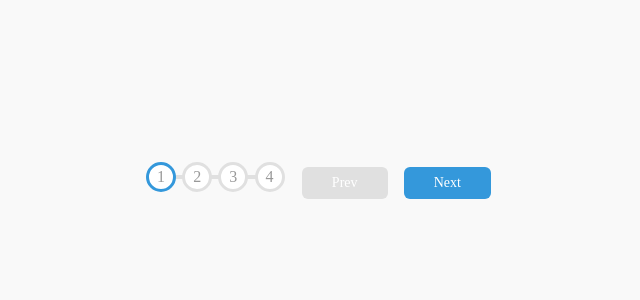
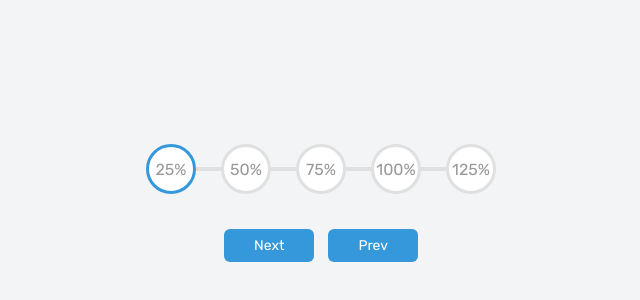
Before and after one commit to Ujjal-ENG/ProgressBar, a plain HTML site: page index.html in a window 1280 px wide. Shown: the part 202-502 px from the top of the page, without its empty margins (319-959 px from the left). Drawn offline with Linux system fonts and the light colour scheme; a web font is replaced by a local one.

Commit message:
Finally All  done this Progress Bar

```diff
--- a/index.html
+++ b/index.html
@@ -11,26 +11,16 @@
 
 <body>
   <div class="container">
-
     <div class="progress-container">
-
-      <div class="progress" id="progress"></div>
-
-        <div class="circle active">1</div>
-        <div class="circle">2</div>
-        <div class="circle">3</div>
-        <div class="circle">4</div>
-
-        <br> <br>
-      <button class="btn" id="prev" disabled>
-        Prev
-      </button>
-      <button class="btn" id="next">
-        Next
-      </button>
-
+      <div class="progress" id="progress"> </div>
+      <div class="circle active">25%</div>
+      <div class="circle">50%</div>
+      <div class="circle">75%</div>
+      <div class="circle">100%</div>
+      <div class="circle">125%</div>
     </div>
-
+    <button id="next"  class="btn">Next</button>
+    <button id="prev"  class="btn">Prev</button>
   </div>
 
   <script src="index.js"></script>
--- a/style.css
+++ b/style.css
@@ -1,19 +1,29 @@
-@import url("https://fonts.googleapis.com/css?family=Muli&display=swap");
+
+@import url('https://fonts.googleapis.com/css2?family=Rubik&display=swap');
 
 
-:root{
+:root {
   --line-border-fill: #3498db;
   --line-border-empty: #e0e0e0;
 }
 
+
 * {
+  padding: 0;
+  margin: 0;
+  border: 0;
+  box-sizing: inherit;
+}
+
+html {
   box-sizing: border-box;
 }
 
 body {
-  font-family: 'Muli', 'sans-serif';
-  background-color: rgb(249, 249, 249);
+  background: #F3F4F6;
+  font-family: "Rubik", sans-serif;
   display: flex;
+  flex-direction: column;
   align-items: center;
   justify-content: center;
   height: 100vh;
@@ -22,7 +32,20 @@ body {
 }
 
 .container {
+  margin-top: 15px;
   text-align: center;
+}
+
+.progress-container::before {
+  content: "";
+  background: var(--line-border-empty);
+  position: absolute;
+  top: 50%;
+  left: 0;
+  transform: translateY(-50%);
+  height: 4px;
+  width: 100%;
+  z-index: -1;
 }
 
 .progress-container {
@@ -34,19 +57,8 @@ body {
   width: 350px;
 }
 
-.progress-container::before{
-    content: '';
-    background-color: var(--line-border-empty);
-    position: absolute;
-    top: 36%;
-    left: 0;
-    transform: translateY(-50%);
-    height: 4px;
-    width: 34%;
-    z-index: -1;
-}
 .progress {
-  background-color: var(--line-border-fill);
+  background: var(--line-border-fill);
   position: absolute;
   top: 50%;
   left: 0;
@@ -54,15 +66,15 @@ body {
   height: 4px;
   width: 0%;
   z-index: -1;
-  transition: .4s ease;
+  transition: 0.4s ease;
 }
 
-.circle{
-  background-color: white;
+.circle {
+  background: #fff;
   color: #999;
   border-radius: 50%;
-  height: 30px;
-  width: 30px;
+  height: 50px;
+  width: 50px;
   display: flex;
   align-items: center;
   justify-content: center;
@@ -70,28 +82,31 @@ body {
   transition: .4s ease;
 }
 
-.circle.active{
+.circle.active {
   border-color: var(--line-border-fill);
 }
 
-.btn{
+.btn {
   background-color: var(--line-border-fill);
   color: #fff;
+  cursor: pointer;
+  font-family: inherit;
   border: 0;
   border-radius: 6px;
-  cursor: pointer;
-  font-family: inherit;
   padding: 8px 30px;
   margin: 5px;
   font-size: 14px;
 }
-.btn:active{
-  transform: scale(0.97)
+
+.btn:active {
+  transform: scale(0.98);
 }
 
-.btn:focus{
+.btn:focus {
   outline: 0;
 }
-.btn:disabled{
+
+.btn:disabled {
   background-color: var(--line-border-empty);
+  cursor: not-allowed;
 }
```
